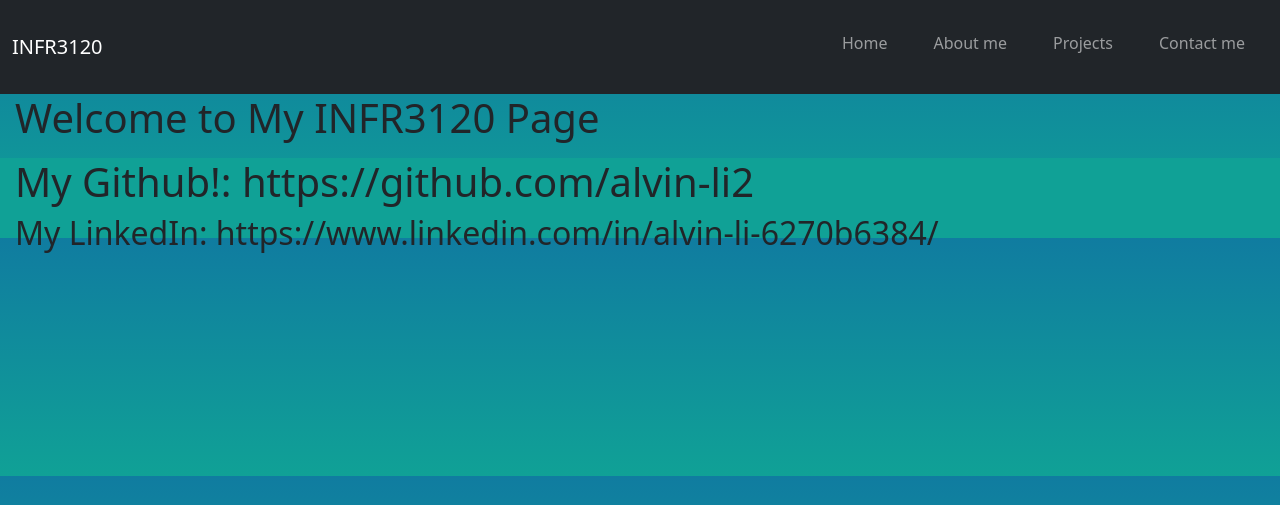
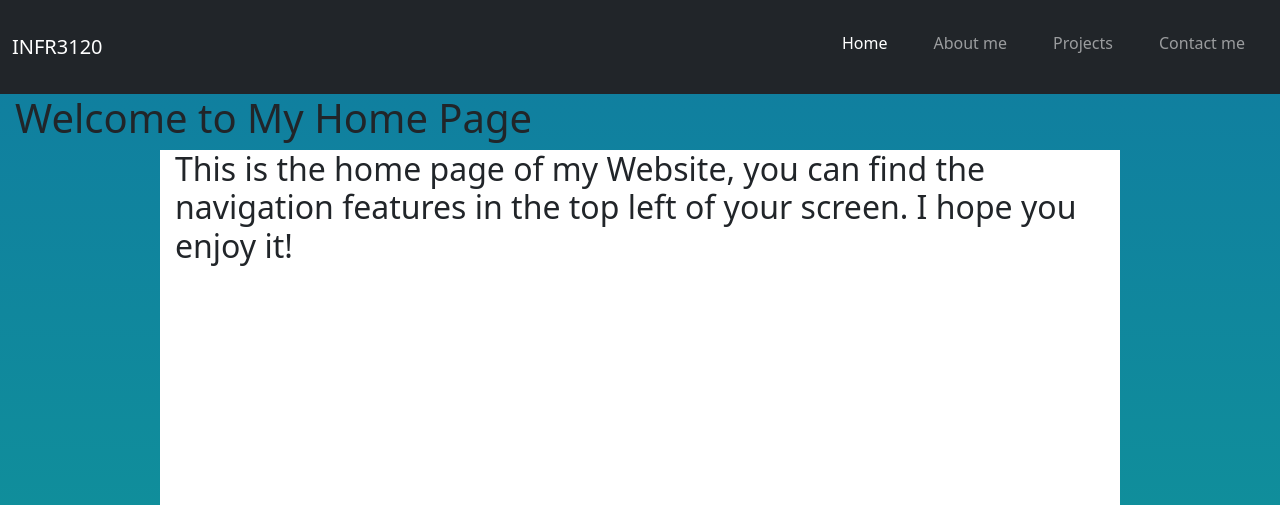
Before and after one commit to alvin-li2/INFR3120U-Assignment-II, a Node server app: page / in a window 1280 px wide. Shown: the top 505 px of the page. Run offline with Node 20, Linux system fonts and the light colour scheme; some libraries are stand-ins or nearby versions.

Commit message:
Changed index.js in routes to make / the default for home instead of needing to be /home, also changed this in index.ejs of views.

```diff
--- a/routes/index.js
+++ b/routes/index.js
@@ -3,11 +3,6 @@ var router = express.Router();
 
 /* GET home page. */
 router.get('/', function(req, res, next) {
-  res.render('index', { title: 'INFR3120' });
-});
-
-/* GET home page. */
-router.get('/home', function(req, res, next) {
   res.render('index', { title: 'Home' });
 });
 
--- a/views/index.ejs
+++ b/views/index.ejs
@@ -24,9 +24,9 @@
         <ul class="navbar-nav ms-auto">
           <li class="nav-item">
             <% if (title=="Home" ) {%>
-              <a class="nav-link active" aria-current="page" href="/home"><i class="fa-solid fa-house"></i></i>Home</a>
+              <a class="nav-link active" aria-current="page" href="/"><i class="fa-solid fa-house"></i></i>Home</a>
               <% } else { %>
-                <a class="nav-link" aria-current="page" href="/home"><i class="fa-solid fa-house"></i></i>Home</a>
+                <a class="nav-link" aria-current="page" href="/"><i class="fa-solid fa-house"></i></i>Home</a>
                 <% } %>
           </li>
           <li class="nav-item">
```
